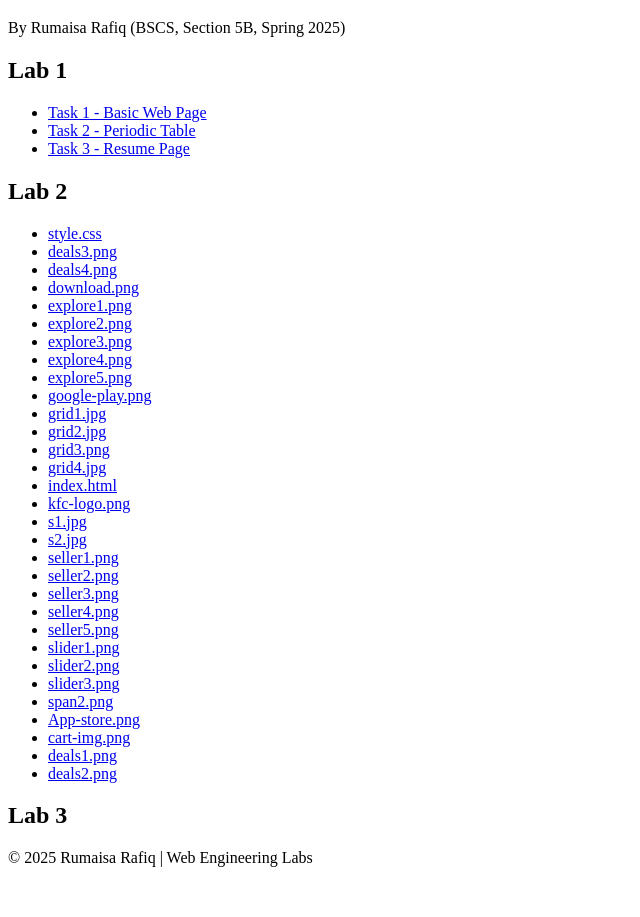
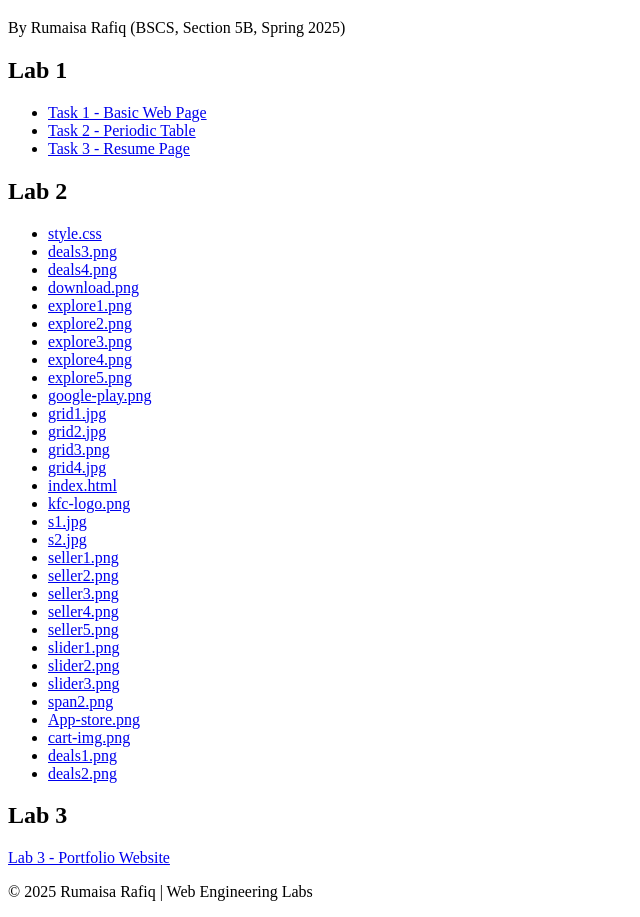
Before and after one commit to Rumaisa-Rafiq-codes/Web-Engineering-Labs, a plain HTML site: page index.html in a window 1280 px wide. Shown: the part 61-978 px from the top of the page, without its empty margins (0-640 px from the left). Before the commit the page ends 944 px from the top, so only its background shows below. Drawn offline with Linux system fonts and the light colour scheme.

Commit message:
Update index.html

```diff
--- a/index.html
+++ b/index.html
@@ -53,7 +53,7 @@
     </ul>
 
     <h2>Lab 3</h2>
-    <a href="Lab3"></a>
+    <a href="Lab3">Lab 3 - Portfolio Website</a>
 
     <footer>
         <p>&copy; 2025 Rumaisa Rafiq | Web Engineering Labs</p>
```
